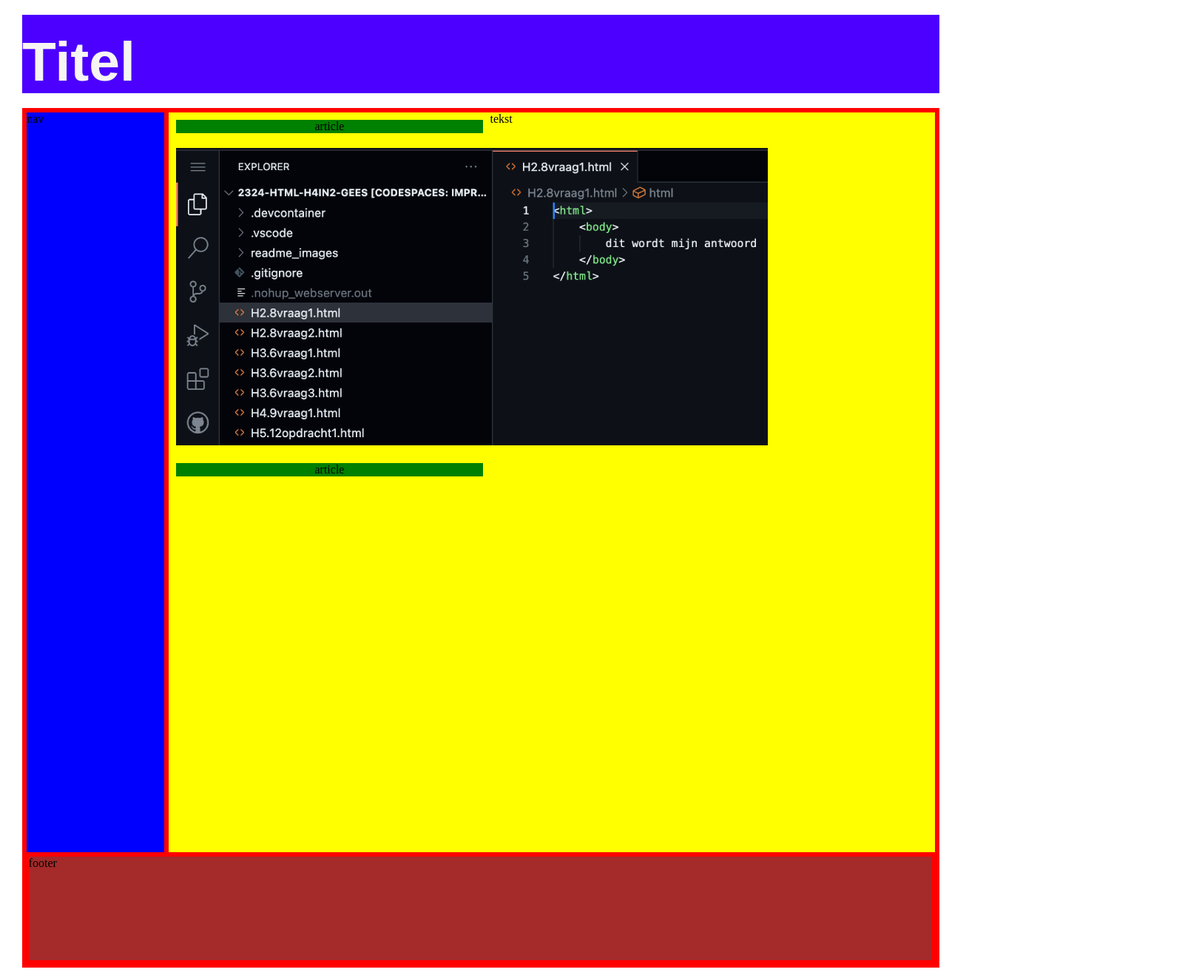
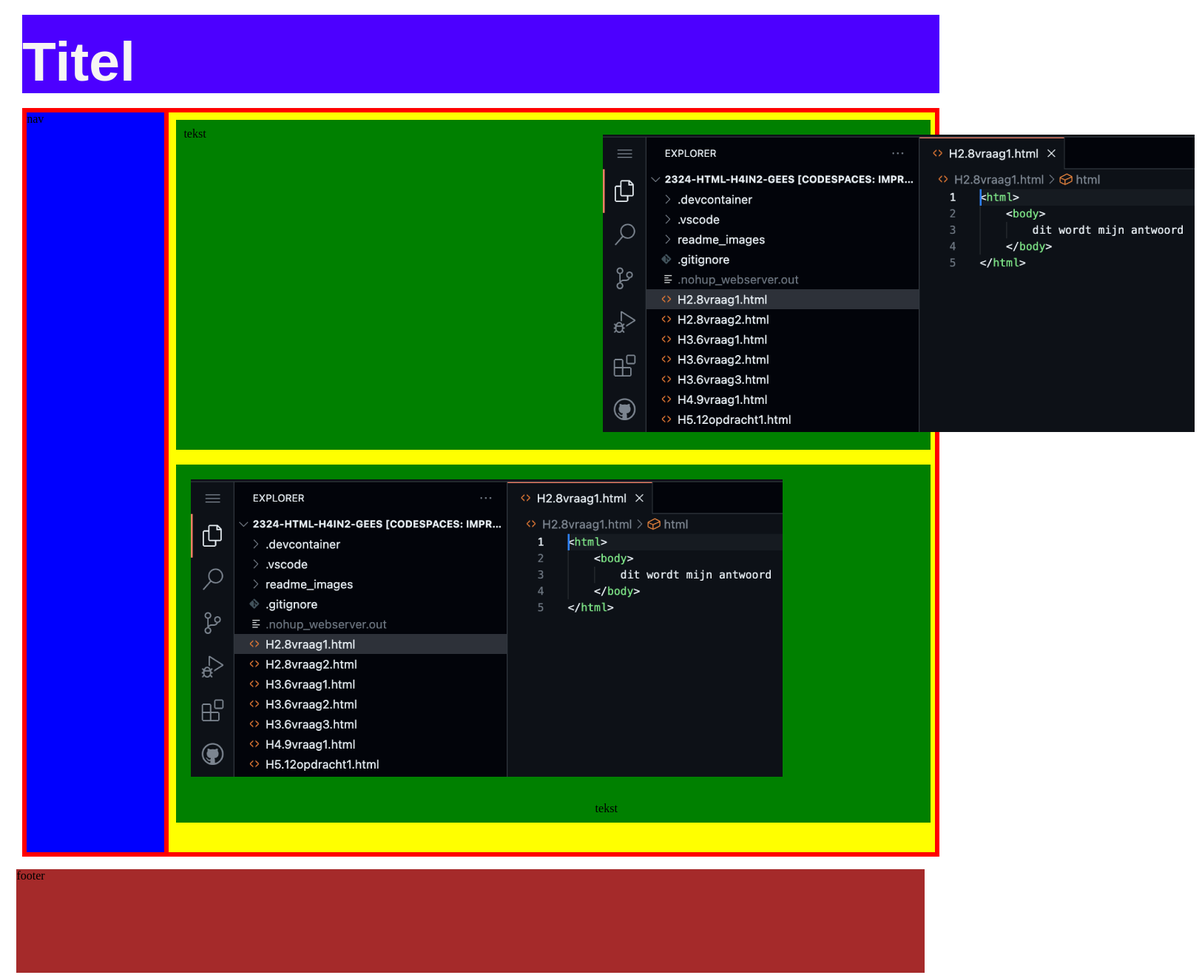
Before and after one commit to Chilong07/2023-html-V4I-Samuel, a plain HTML site: page index.html in a window 1280 px wide. Shown: the whole page at 74% size, 1625 px wide, since content can reach past the window. Drawn offline with Linux system fonts and the light colour scheme.

Commit message:
oplossing voor tekst links en bij de andere tekst rechts

```diff
--- a/index.html
+++ b/index.html
@@ -18,33 +18,22 @@
 <nav>
 nav
 </nav>
-<main>
 
+  <main>
+    <article>  <div id="tekst">tekst</div>
+      <div id="img"><img src="images/bestand.png" alt="foto"></div>
+    </article>
 
- <article>
-   article
-  </article>
-  tekst
-  <img src="images/bestand.png" alt="foto">
-
-  <article>
-article
-  </article>
-
-
-
+    <article>
+      <div id="tekst"><img src="images/bestand.png" alt="foto"></div> <div id="img">tekst</div>
+    </article>
   </main>
-</main>
-<footer>
-  footer
-  </footer>
 
 </div>
 
-
-
-
-
+<footer>
+  footer
+</footer>
 
 </body>
 
--- a/style.css
+++ b/style.css
@@ -33,33 +33,28 @@ main{
 
 }
 article{
-    width: 40%;
+    width: 98.5%;
     text-align: center;
     background-color: green;
     float: left;
-
-}
-
-
-
-
-footer{
-    width: 98.5%;
-    height: 140px;
-    margin-top:0%;
-    margin-left:0%;
-   float: right;
-
-
-    background-color: brown;
+    text-align: left;
 }
 
 
 
 
 
+footer{
+    width: 99%;
+    height: 140px;
+    margin-top:0.5%;
+    margin-left:0%;
+    float: right;
 
 
+
+    background-color: brown;
+}
 
 #wrapper {
     width: 100%;
@@ -68,8 +63,11 @@ footer{
     background-color:red;
 }
 
-.img { height:75%;
+#img { height:75%;
     width: 43.5%;
-     float:right;
+    float:right;
+    margin: right 5%; ;
 
 }
+
+#tekst {float: left;}
```
